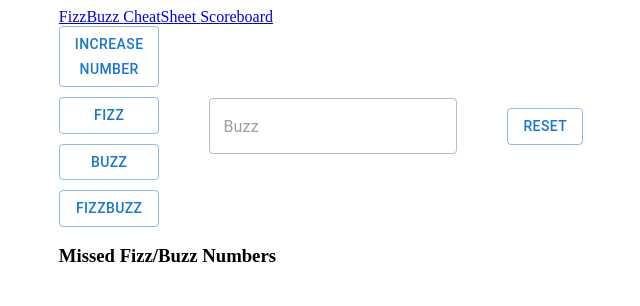
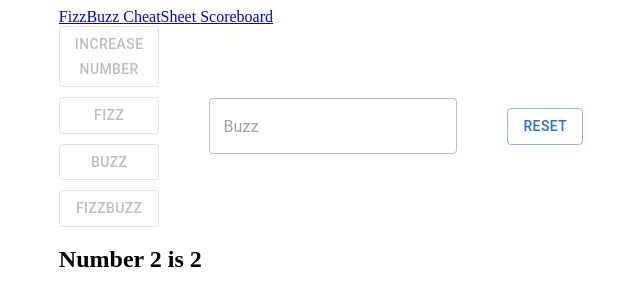
Before and after one commit to math121/react-fizzbuzz, a React (Vite) app: page / in a window 1280 px wide. Both pictures are taken after a click on the button "BUZZ". Shown: the top 306 px of the page, without its empty margins (319-959 px from the left). Built offline with nearby package versions, Linux system fonts and the light colour scheme.

Commit message:
Fix code for fizzbuzz check

```diff
--- a/src/components/FizzBuzzBox.tsx
+++ b/src/components/FizzBuzzBox.tsx
@@ -4,7 +4,7 @@ import { useCustomMessage } from "../custom_hooks";
 
 function FizzBuzzBox() {
   const [number, setNumber] = useState(1);
-  const [text, setText] = useState("");
+  const [text, setText] = useState<string | number>(1);
   const message = useCustomMessage(number, text);
 
   const fizzCheck = (): void => {
@@ -23,7 +23,7 @@ function FizzBuzzBox() {
   };
 
   const incrementNumber = (): void => {
-    setText("");
+    setText(number + 1);
     setNumber(number + 1);
   };
 
@@ -37,28 +37,28 @@ function FizzBuzzBox() {
       <div className="container">
         <Box className="button-box">
           <Button
-            disabled={message.message != null}
+            disabled={message != null}
             variant="outlined"
             onClick={incrementNumber}
           >
             Increase number
           </Button>
           <Button
-            disabled={message.message != null}
+            disabled={message != null}
             variant="outlined"
             onClick={fizzCheck}
           >
             Fizz
           </Button>
           <Button
-            disabled={message.message != null}
+            disabled={message != null}
             variant="outlined"
             onClick={buzzCheck}
           >
             Buzz
           </Button>
           <Button
-            disabled={message.message != null}
+            disabled={message != null}
             variant="outlined"
             onClick={fizzBuzzCheck}
           >
@@ -72,14 +72,7 @@ function FizzBuzzBox() {
           Reset
         </Button>
       </div>
-      {message.message && <h2>{message.message}</h2>}
-
-      <h3>Missed Fizz/Buzz Numbers</h3>
-      <div className="grid-missed-numbers">
-        {message.missedNumbers.map((value, index) => (
-          <p key={index}>{value}</p>
-        ))}
-      </div>
+      {message && <h2>{message}</h2>}
     </>
   );
 }
--- a/src/custom_hooks.ts
+++ b/src/custom_hooks.ts
@@ -6,31 +6,33 @@ type saveScore = {
   time: string;
 };
 
-export function useCustomMessage(number: number, text: string) {
+export function useCustomMessage(number: number, text: string | number) {
   const [message, setMessage] = useState<string | null>(null);
-  const [t, setT] = useState<string[]>([]);
 
-  const score: saveScore = {
-    score: number,
-    name: "",
-    time: new Date().toLocaleString(),
+  const checkFizzBuzz = (number: number): string | number => {
+    if ((number % 3) + (number % 5) == 0) return "FizzBuzz";
+    if (number % 3 == 0) return "Fizz";
+    if (number % 5 == 0) return "Buzz";
+    return number;
   };
-  let storage = [];
-
-  storage = JSON.parse(localStorage.getItem("scores")) || [];
 
   useEffect(() => {
-    if ((number % 3) + (number % 5) == 0 && text == "") {
-      setMessage(`Number ${number} is FizzBuzz`);
-      setT([...t, `${number} = FizzBuzz`]);
-      storage.push(score);
-    } else if (number % 3 == 0 && text == "") {
-      setMessage(`Number ${number} is Fizz`);
-      setT([...t, `${number} = Fizz`]);
-      storage.push(score);
-    } else if (number % 5 == 0 && text == "") {
-      setMessage(`Number ${number} is Buzz`);
-      setT([...t, `${number} = Buzz`]);
+    const score: saveScore = {
+      score: number,
+      name: "",
+      time: new Date().toLocaleString(),
+    };
+    let storage = [];
+
+    const scores: string | null = localStorage.getItem("scores");
+    if (scores) {
+      storage = JSON.parse(scores);
+    }
+
+    const answer = checkFizzBuzz(number);
+
+    if (answer != text) {
+      setMessage(`Number ${number} is ${answer}`);
       storage.push(score);
     }
 
@@ -43,7 +45,5 @@ export function useCustomMessage(number: number, text: string) {
     };
   }, [number, text]);
 
-  //console.log("NUmber: " + number + " " + text);
-
-  return { message: message, missedNumbers: t };
+  return message;
 }
```
